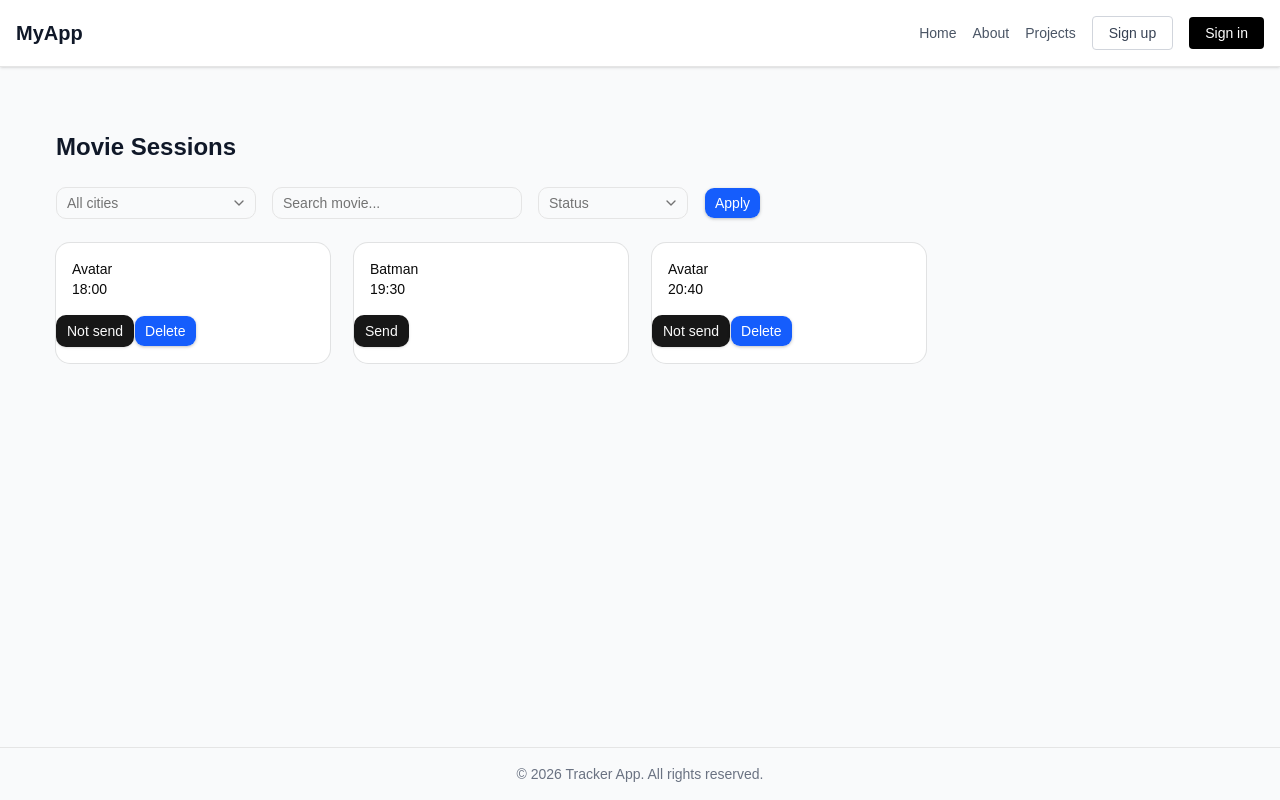
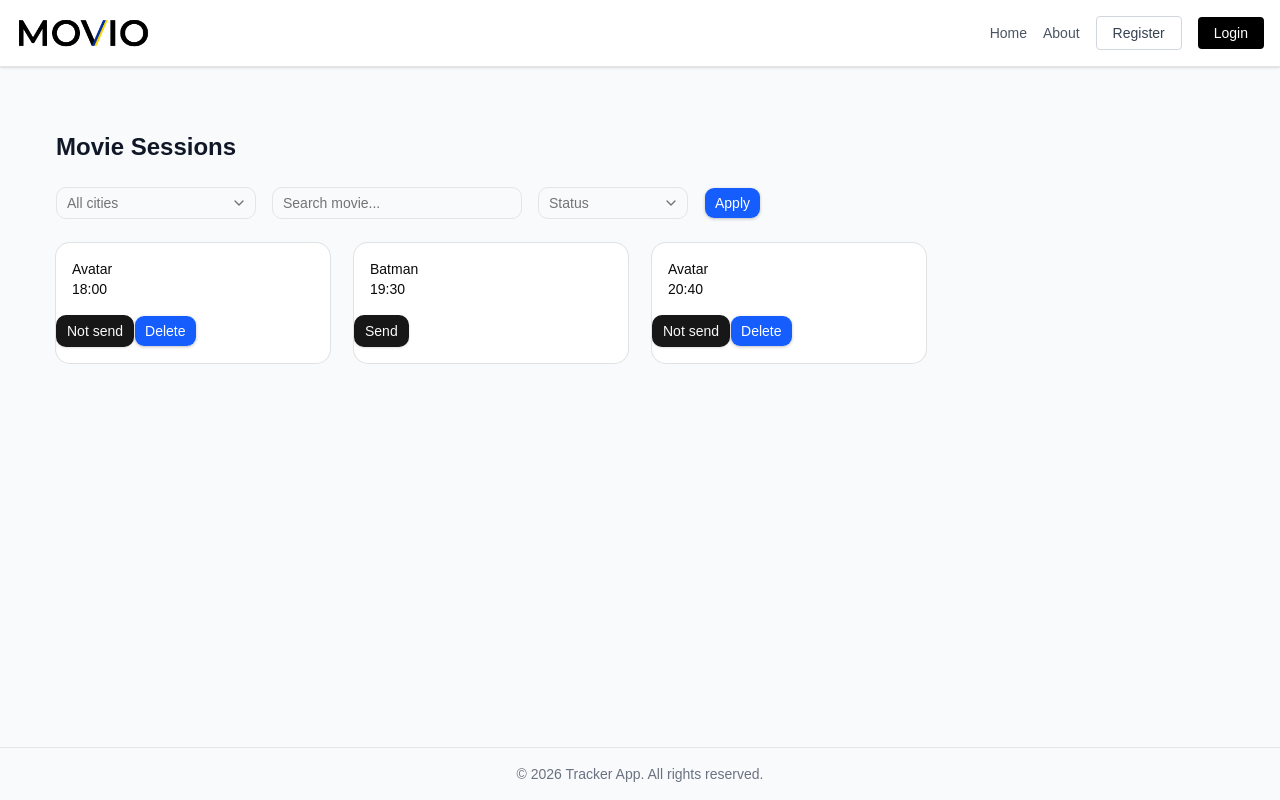
Before and after one commit to leonfesjuk/movio_de, a React (Vite) app in the folder fe/: page / in a window 1280 px wide. Built offline with nearby package versions, Linux system fonts and the light colour scheme.

Commit message:
#98 feat(header): update main header UI and auth links
- added new logo to header
- removed unnecessary registration and login links
- renamed authentication menu items for clarity

```diff
--- a/fe/src/components/Header/index.tsx
+++ b/fe/src/components/Header/index.tsx
@@ -5,8 +5,12 @@ export default function Header() {
     <header className="w-full border-b bg-white shadow-sm">
       <div className="mx-auto flex max-w-7xl items-center justify-between px-4 py-4">
         {/* Logo / Brand */}
-        <Link to="/" className="text-xl font-semibold text-gray-900">
-          MyApp
+        <Link to="/" className="flex items-center gap-2">
+          <img
+              src="/movio_logo_2.png"
+              alt="MOVIO"
+              className="h-8 w-auto"
+          />
         </Link>
 
         {/* Navigation Links */}
@@ -23,23 +27,23 @@ export default function Header() {
           >
             About
           </Link>
-          <Link
-            to="/projects"
-            className="text-sm font-medium text-gray-600 hover:text-black transition-colors"
-          >
-            Projects
-          </Link>
+          {/*<Link*/}
+          {/*  to="/projects"*/}
+          {/*  className="text-sm font-medium text-gray-600 hover:text-black transition-colors"*/}
+          {/*>*/}
+          {/*  Projects*/}
+          {/*</Link>*/}
           <Link
             to="/register"
             className="rounded border border-gray-300 px-4 py-1.5 text-sm font-medium text-gray-700 hover:border-gray-500 hover:text-black transition"
           >
-            Sign up
+            Register
           </Link>
           <Link
             to="/login"
             className="rounded bg-black px-4 py-1.5 text-sm font-medium text-white hover:bg-gray-800 transition"
           >
-            Sign in
+            Login
           </Link>
         </nav>
       </div>
```
Also changed, not shown: fe/public/movio_logo_2.png (added).
